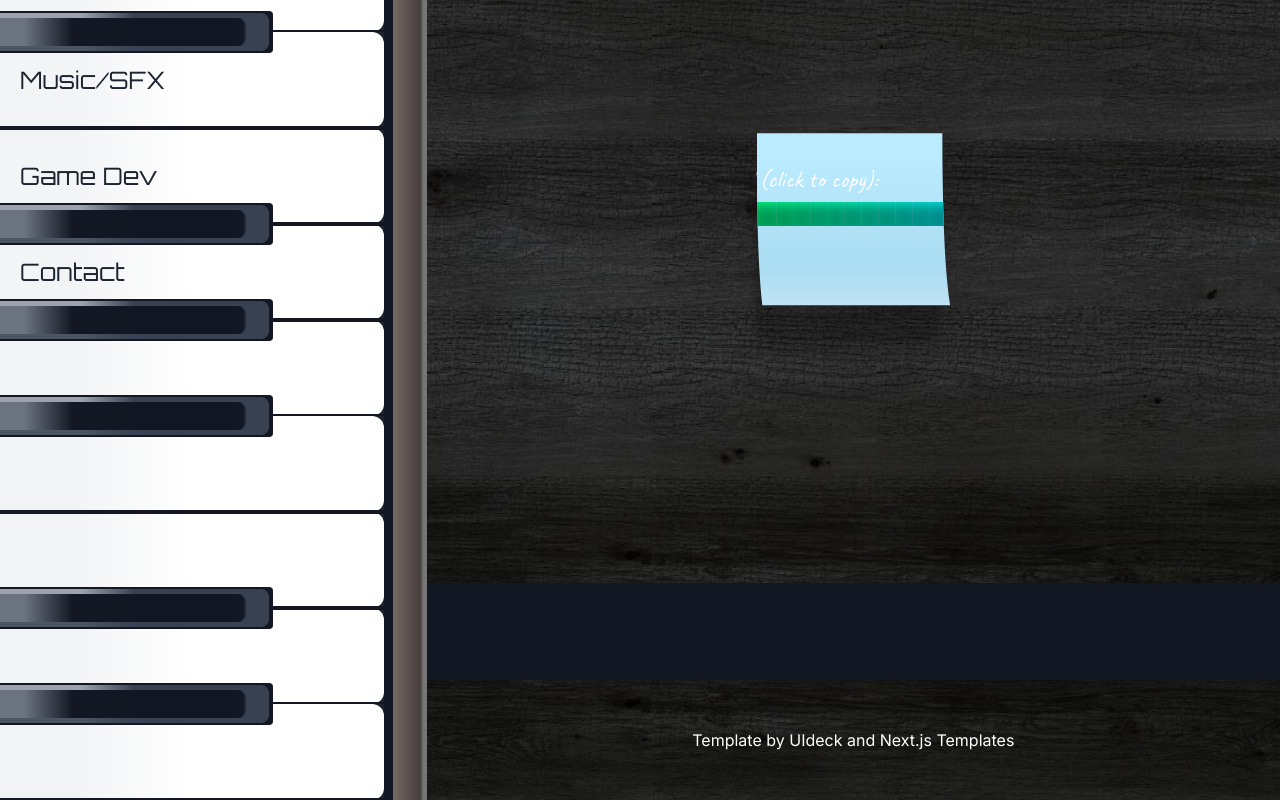
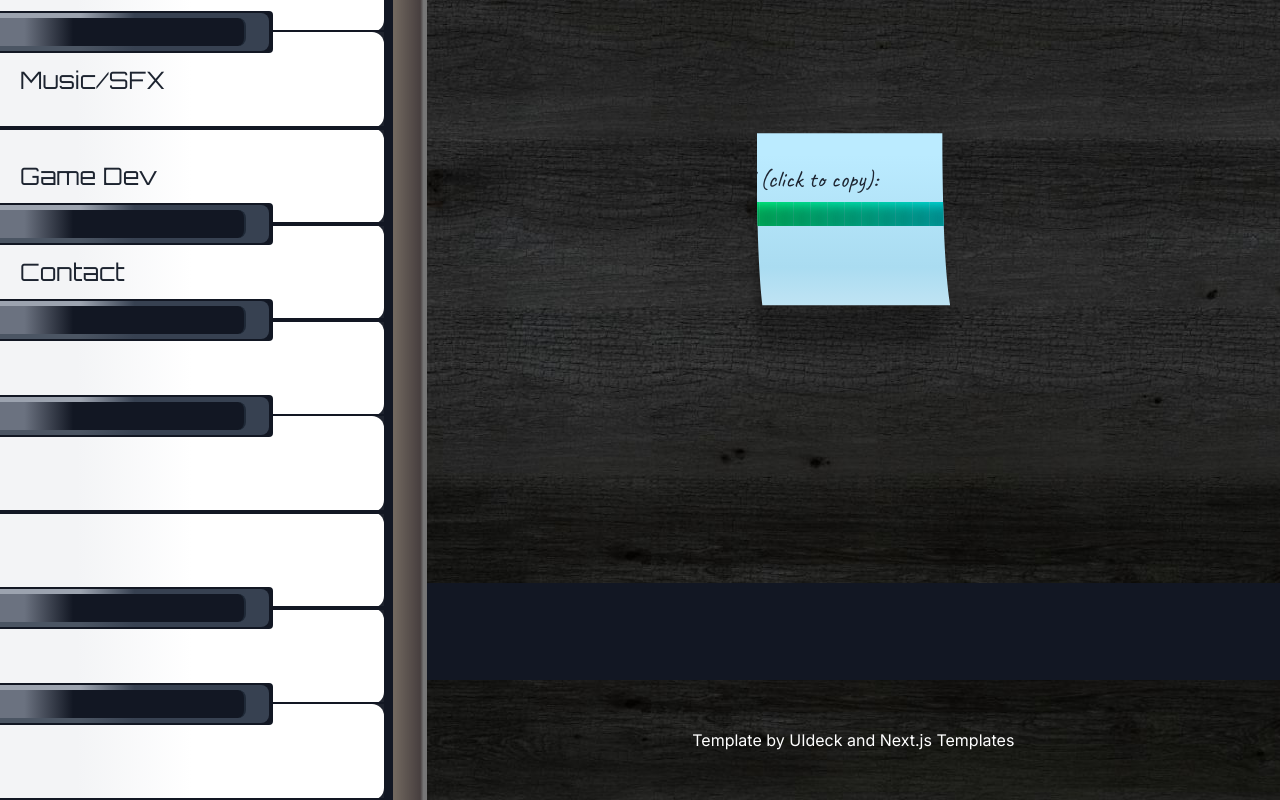
Before and after one commit to Sidd-T/Portfolio, a Next.js app: page / in a window 1280 px wide. Shown: the part 3444-4244 px from the top of the page. Built offline with nearby package versions, Linux system fonts and the light colour scheme; grey boxes are pictures that could not be loaded.

Commit message:
bugfix: add mobile optimizations for contact

```diff
--- a/src/components/Contact/ContactInfo.tsx
+++ b/src/components/Contact/ContactInfo.tsx
@@ -18,7 +18,7 @@ const ContactInfo = () => {
   }
 
   return (
-      <div className="xs:w-[90%] sm:w-[70%] md:w-[50%] lg:w-[40%] xl:w-[30%]">
+      <div className="w-full sm:w-[70%] md:w-[50%] lg:w-[40%] xl:w-[30%]">
         <div className="sticky-outer">
           <div className="sticky">
             <svg width="0" height="0">
@@ -33,7 +33,7 @@ const ContactInfo = () => {
               </defs>
             </svg>
             <div className="sticky-content cursor-pointer" onClick={CopyToClipboard}>
-              <p className={`mb-12 text-base !leading-relaxed text-dark dark:text-white sm:text-xl md:text-2xl ${caveat.className}`}>
+              <p className={`mb-12 text-base !leading-relaxed text-dark sm:text-xl md:text-2xl ${caveat.className}`}>
                 Email (click to copy): <br></br>
                 <span
                   className="bg-gradient-to-r dark:from-[#00ff6a] dark:to-[#00d9ff] from-[#8300e7] to-[#0612ba] hero glitch layers"
```
